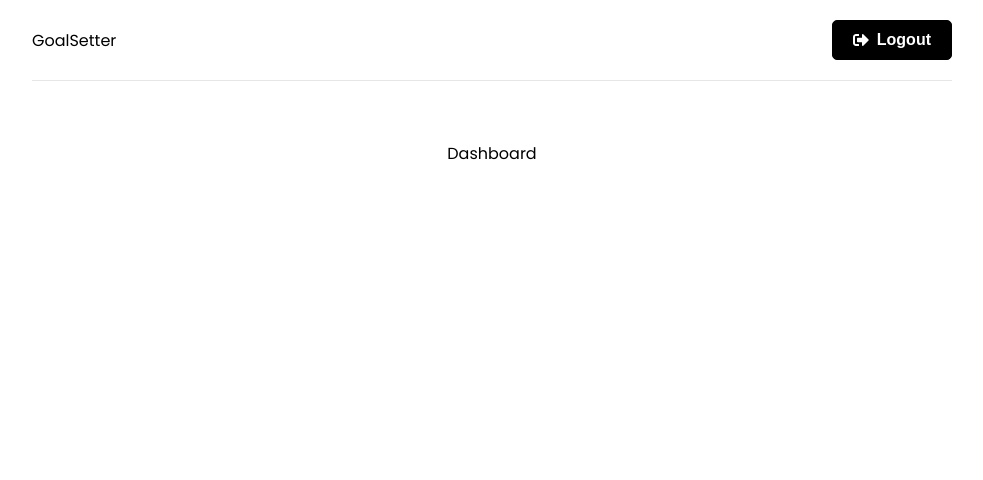
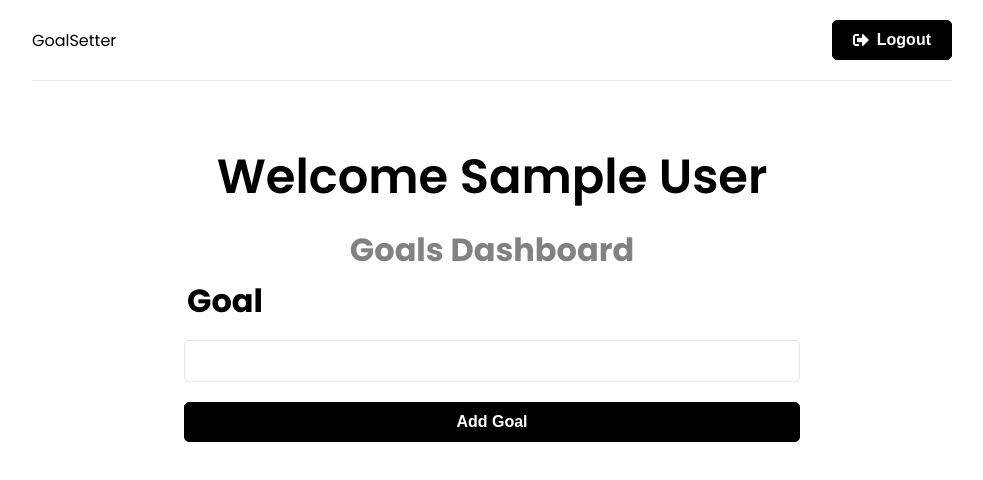
Before and after one commit to DavidIbarr/mern-goal-setter, a React (Create React App) app in the folder frontend/: page / in a window 1280 px wide. Shown: the top 480 px of the page, without its empty margins (148-1131 px from the left). Built offline with nearby package versions, Linux system fonts and the light colour scheme; sample sign-in values are in the browser's storage.

Commit message:
Feat: Add GoalForm, GoalSlice for Managing Goal State

```diff
--- a/frontend/src/app/store.js
+++ b/frontend/src/app/store.js
@@ -1,8 +1,10 @@
-import { configureStore } from '@reduxjs/toolkit';
+import { configureStore } from '@reduxjs/toolkit'
 import authReducer from '../features/auth/authSlice'
+import goalReducer from '../features/goals/goalSlice'
 
 export const store = configureStore({
   reducer: {
-    auth: authReducer
+    auth: authReducer,
+    goals: goalReducer
   },
-});
+})
--- /dev/null
+++ b/frontend/src/components/GoalForm.jsx
@@ -0,0 +1,40 @@
+import { useState } from 'react'
+import { useDispatch } from 'react-redux'
+import { createGoal } from '../features/goals/goalSlice'
+
+function GoalForm() {
+	const [text, setText] = useState('')
+
+	// initialize redux state
+	const dispatch = useDispatch()
+
+	// on form submission, create a goal from React state
+	const onSubmit = e => {
+		e.preventDefault()
+
+		dispatch(createGoal({ text }))
+		setText('')
+	}
+	return (
+		<section className='form'>
+			<form onSubmit={onSubmit}>
+				<div className='form-group'>
+					<label htmlFor='text'>Goal</label>
+					<input
+						type='text'
+						name='text'
+						id='text'
+						value={text}
+						onChange={(e) => setText(e.target.value)}
+					/>
+				</div>
+				<div className='form-group'>
+					<button className='btn btn-block' type='submit'>
+						Add Goal
+					</button>
+				</div>
+			</form>
+		</section>
+	)
+}
+export default GoalForm
--- /dev/null
+++ b/frontend/src/features/goals/goalService.js
@@ -0,0 +1,11 @@
+import axios from 'axios'
+
+const API_URL = '/api/goals'
+
+const createGoal = async (goalData, token) => {
+	const response = axios.post(API_URL, goalData)
+	if (response.data) {
+
+	}
+	return response.data
+}
--- /dev/null
+++ b/frontend/src/features/goals/goalSlice.js
@@ -0,0 +1,45 @@
+import { createSlice, createAsyncThunk } from '@reduxjs/toolkit'
+import { goalService } from './goalService'
+
+const initialState = {
+	goals: [],
+	isError: false,
+	isSuccess: false,
+	isLoading: false,
+	message: ''
+}
+
+export const createGoal = createAsyncThunk(
+	'goals/create', async (goalData, thunkAPI) => {
+		try {
+			const token = thunkAPI.getState().auth.user.token
+			return await goalService.createGoal(goalData, token)
+		} catch(error) {
+			const message = (error.response && error.response.data && error.response.data.message) || error.message || error.toString()
+			return thunkAPI.rejectWithValue(message)
+		}
+	}
+)
+
+export const goalSlice = createSlice({
+	name: 'goal',
+	initialState,
+	reducers: {
+		reset: (state) => initialState
+	},
+	/* extraReducers: (builder) => {
+		builder
+		.addCase(funThunk.pending, (state, action) => {
+
+		})
+		.addCase(funThunk.fulfilled, (state, action) => {
+
+		})
+		.addCase(funThunk.rejected, (state, action) => {
+
+		})
+	} */
+})
+
+export const { reset } = goalSlice.actions
+export default goalSlice.reducer
--- a/frontend/src/pages/Dashboard.jsx
+++ b/frontend/src/pages/Dashboard.jsx
@@ -1,7 +1,28 @@
+import { useEffect } from 'react'
+import { useNavigate } from 'react-router-dom'
+import { useSelector } from 'react-redux'
+import GoalForm from '../components/GoalForm'
 
 function Dashboard() {
+	const navigate = useNavigate()
+
+	const { user } = useSelector((state) => state.auth)
+
+	// if the user is not logged in, redirect to login page
+	useEffect(() => {
+		if (!user) {
+			navigate('/login')
+		}
+	}, [user, navigate])
+
 	return (
-		<div>Dashboard</div>
+		<>
+		<section className='heading'>
+			<h1>Welcome {user && user.name}</h1>
+			<p>Goals Dashboard</p>
+			<GoalForm />
+		</section>
+		</>
 	)
 }
 export default Dashboard
```
